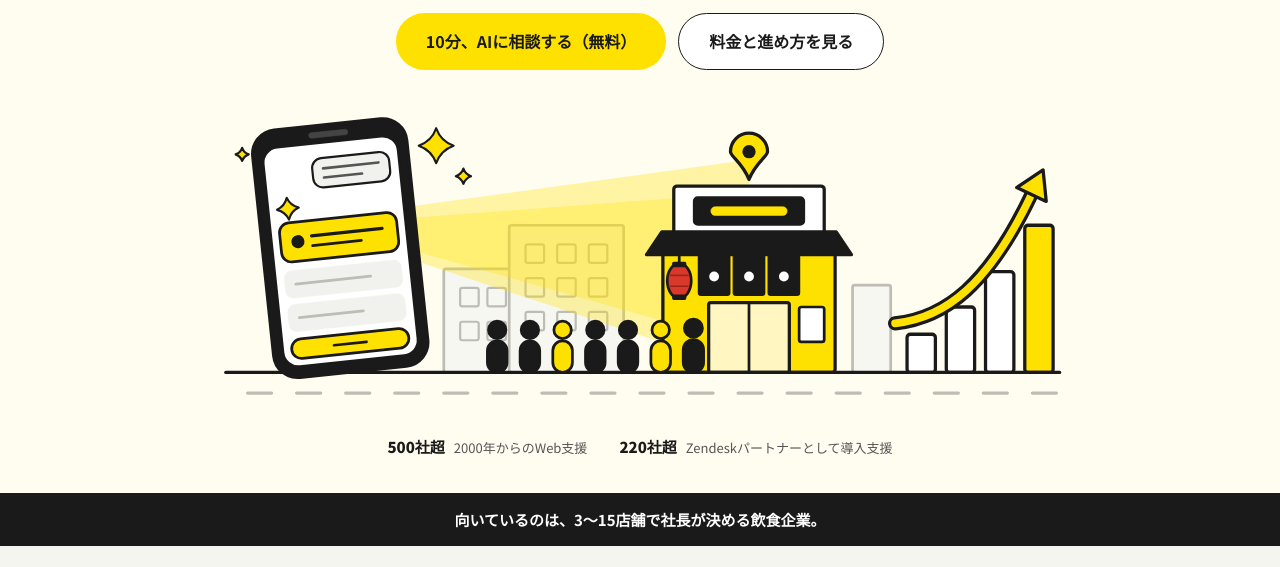
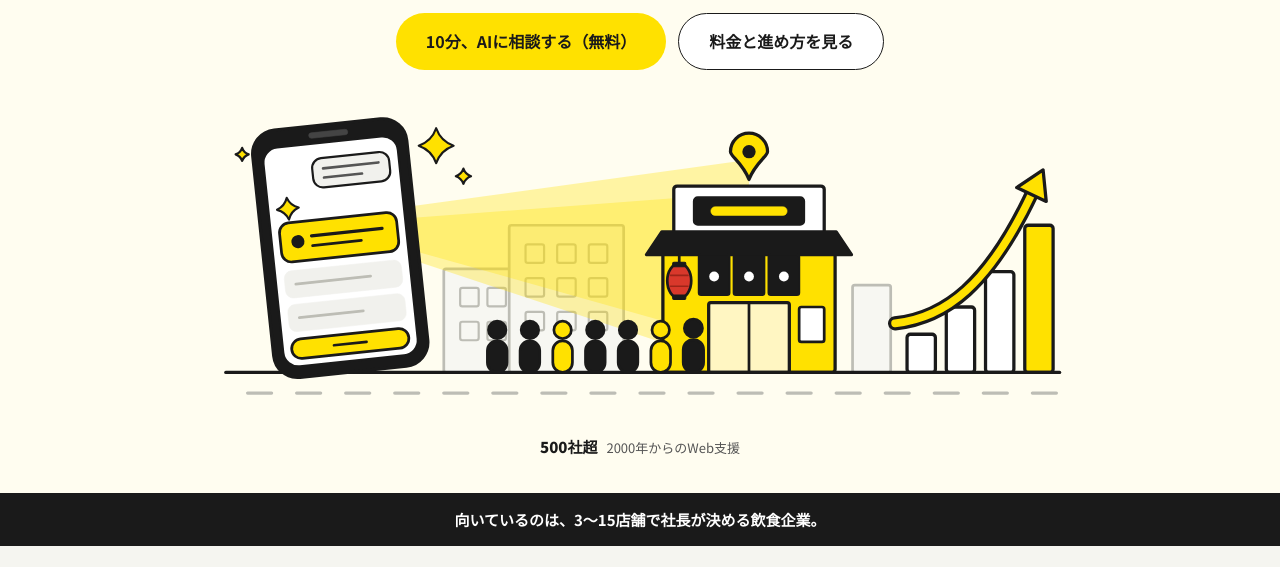
Before and after one commit to foodx66-ak/foodx-main, a website: page AIkata.dc.html in a window 1280 px wide. Shown: the part 385-952 px from the top of the page. Drawn offline with nearby package versions, Linux system fonts and the light colour scheme.

Commit message:
トップ：ヒーロー実績からZendeskパートナー文言を削除 (#43)
Co-authored-by: Cursor Agent <cursoragent@cursor.com>
Co-authored-by: SUZUKI <foodx66-ak@users.noreply.github.com>

```diff
--- a/AIkata.dc.html
+++ b/AIkata.dc.html
@@ -302,7 +302,6 @@ body{margin:0;}
     </div>
     <div class="hero-proof">
       <span><b>500社超</b>2000年からのWeb支援</span>
-      <span><b>220社超</b>Zendeskパートナーとして導入支援</span>
     </div>
     <div class="hero-band"><p>向いているのは、3〜15店舗で社長が決める飲食企業。</p></div>
   </section>
```
